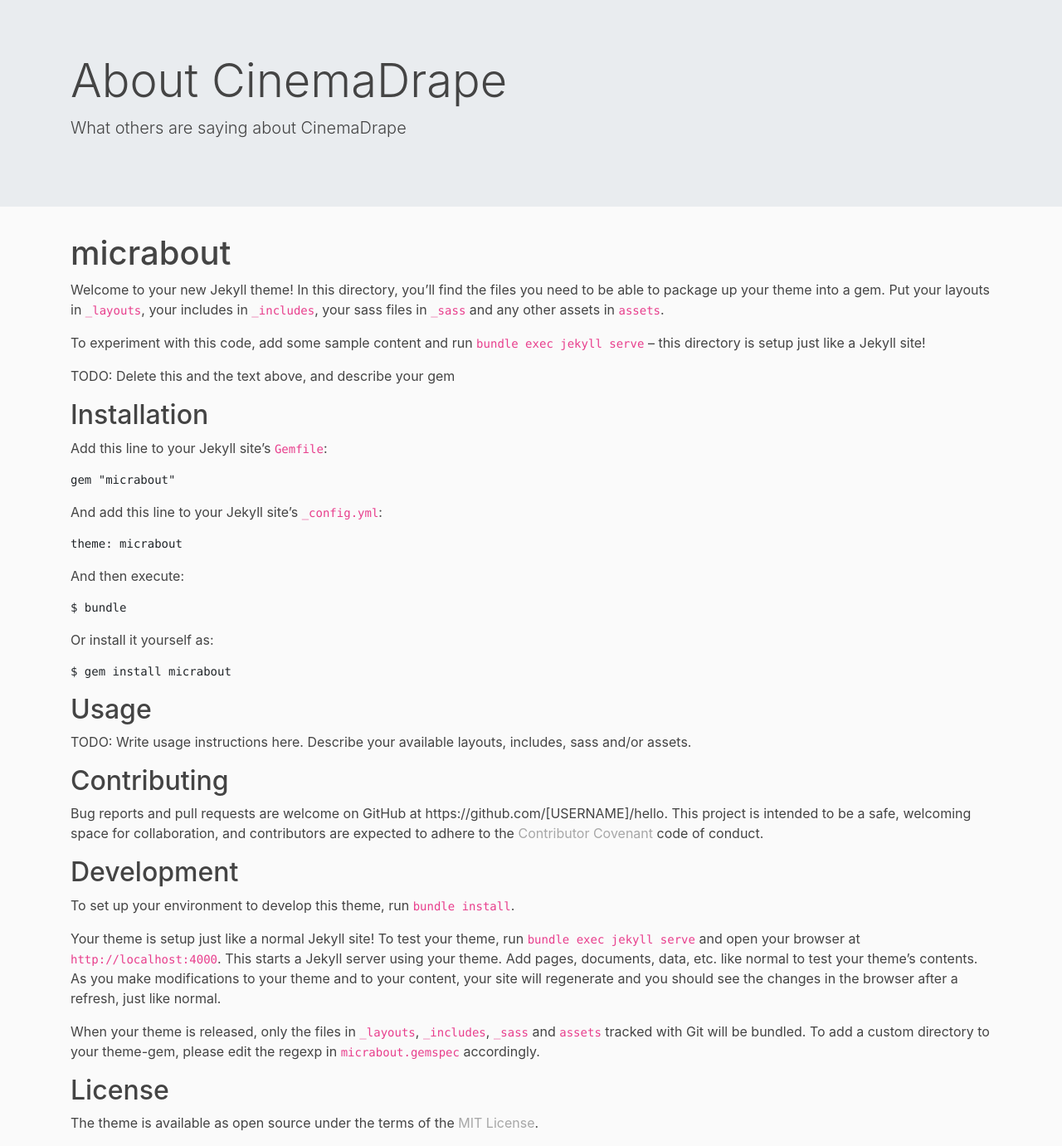
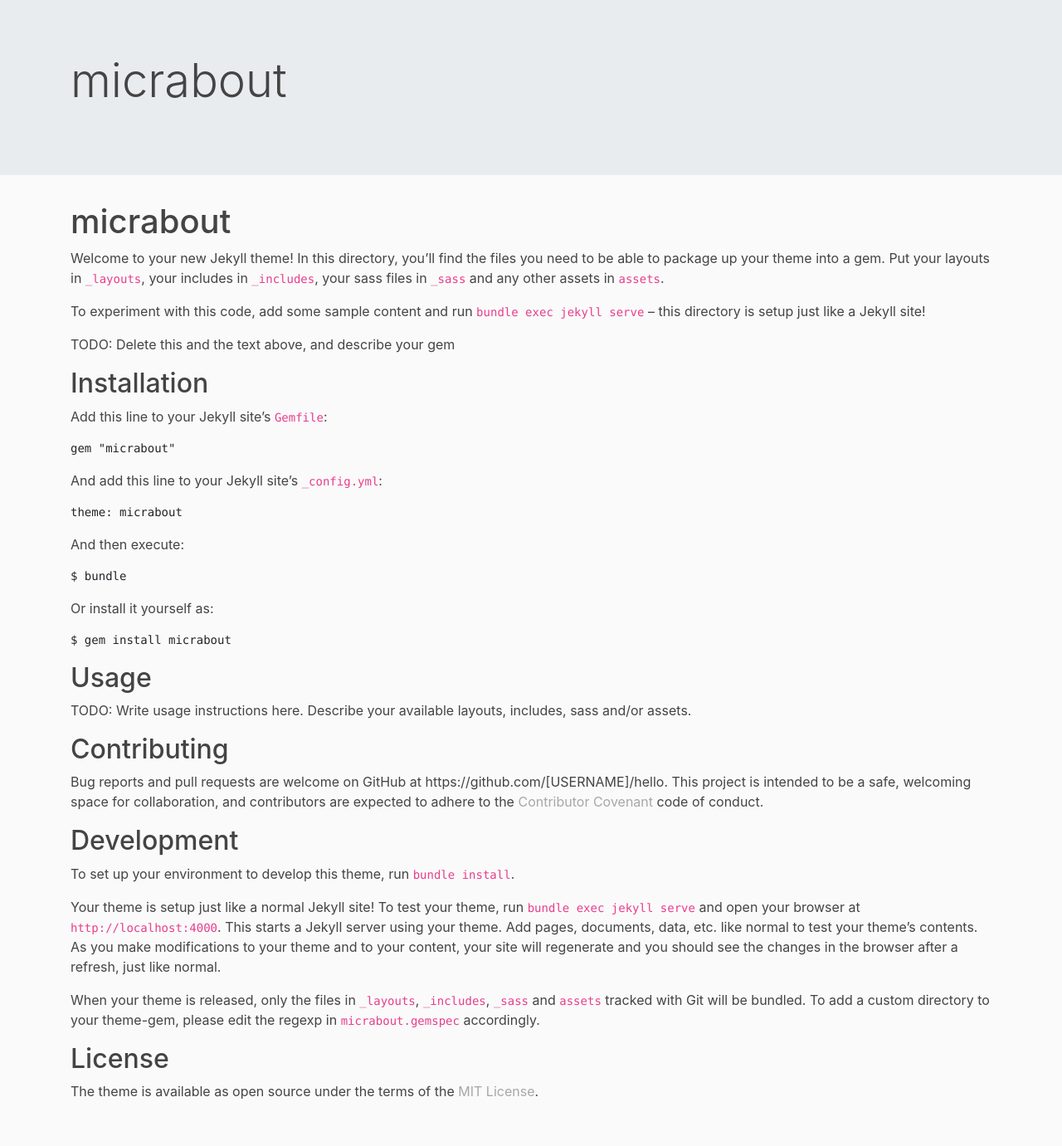
Before and after one commit to AurelitecSites/micrabout, a Jekyll site: the page built from README.md, in a window 1280 px wide. Shown: the whole page at 83% size. Built offline with Jekyll 4.4.1, drawn with Linux system fonts in a browser that asks for light colours; our own code applies the rules of GitHub Pages for plain Markdown files; after the commit the page ends 1343 px from its top, so only the background shows below that.

Commit message:
Fix default layout

```diff
--- a/_layouts/default.html
+++ b/_layouts/default.html
@@ -5,21 +5,19 @@
     <!-- Required meta tags -->
     <meta charset="utf-8">
     <meta name="viewport" content="width=device-width, initial-scale=1, shrink-to-fit=no">
+    {%- seo -%}
 
     <!-- Bootstrap CSS -->
     <link rel="stylesheet" href="https://stackpath.bootstrapcdn.com/bootstrap/4.1.3/css/bootstrap.min.css" integrity="sha384-MCw98/SFnGE8fJT3GXwEOngsV7Zt27NXFoaoApmYm81iuXoPkFOJwJ8ERdknLPMO" crossorigin="anonymous">
-
     <!-- Site CSS -->
     <link rel="stylesheet" href="/assets/styles/theme.css">
-
-    <title>Hello, world!</title>
 </head>
 
 <body>
     <div class="jumbotron jumbotron-fluid">
         <div class="container">
-            <h1 class="display-4">About CinemaDrape</h1>
-            <p class="lead">What others are saying about CinemaDrape</p>
+            <h1 class="display-4">{{ site.title }}</h1>
+            <p class="lead">{{ site.subtitle }}</p>
         </div>
     </div>
 
```
Also changed, not shown: other parts of _layouts/default.html (+3 -6 lines).
